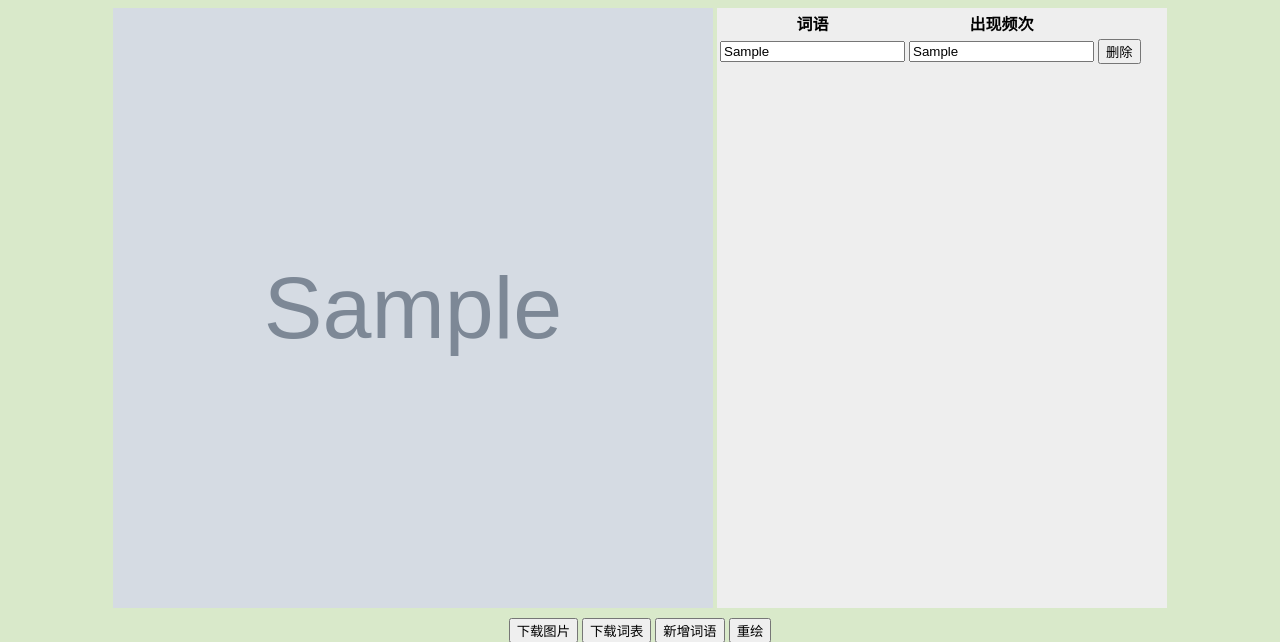
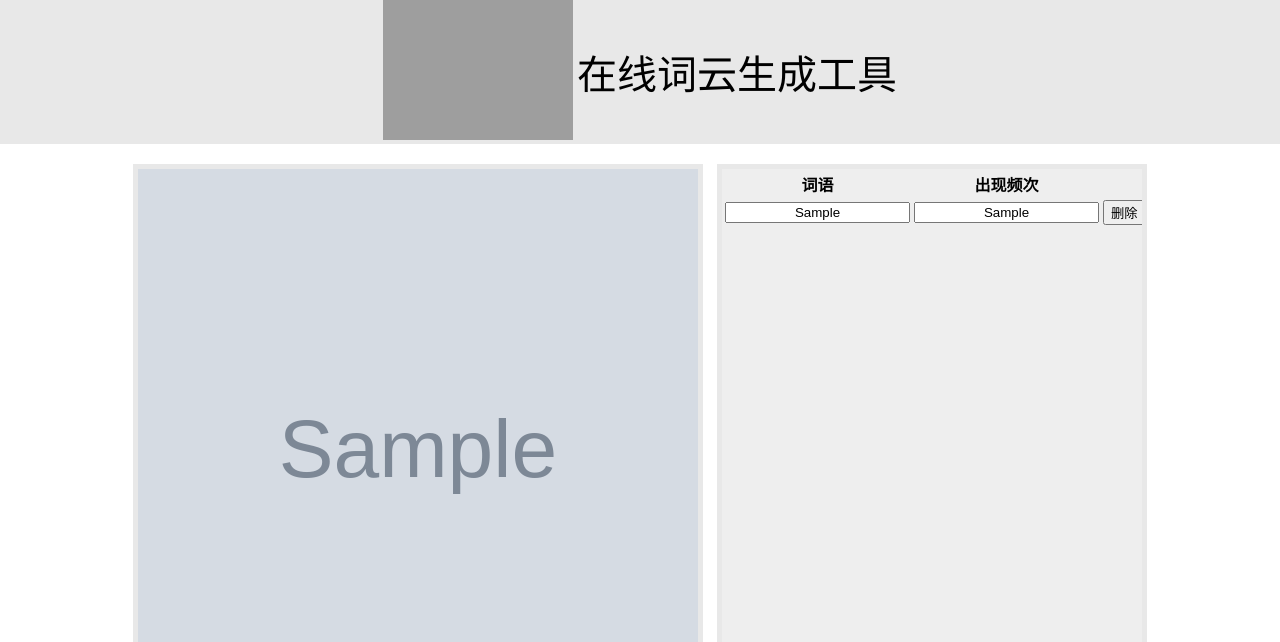
Before and after one commit to moonshine57/Yunsi, a Django app: template wcloud/templates/wcloud/result.html in a window 1280 px wide. Shown: the top 642 px of the page. Run offline with Django 3.2, Linux system fonts and the light colour scheme; the template is opened without the code that fills it: most values are stand-ins (such as "Sample title", 1, 10 or a date in 2020); grey boxes are pictures that could not be loaded.

Commit message:
change style of result page

```diff
--- a/wcloud/templates/wcloud/result.html
+++ b/wcloud/templates/wcloud/result.html
@@ -4,17 +4,38 @@
 <head>
     <meta charset="utf-8">
     <title>酷词云</title>
+    {% load static %}
+    <link rel="icon" href="{% static 'logo.ico' %}" type="image/x-icon"/>
     <style>
         body {
-            background-color: #d9e9ca;
             text-align: center;
+            margin:0px;
         }
 
 	.mylist li {
-		width: 280px;   /*如果显示三列 则width改为70px*/
+		width: 150px;
 		float: left;
         display: block;
     }
+
+    .box{
+    background-color:rgb(232, 232, 232);
+    width: 100%;
+    height: 100%;
+    /* 设置元素两端对齐 */
+    text-align: center;
+    }
+
+            button {
+            background-color: #58aec4;
+            width: 76px;
+            height: 36px;
+            color: #FFFFFF;
+            border-radius: 8px;
+            border: none;
+            cursor: pointer;
+            outline-color: rgb(159, 221, 159);
+        }
 
 
     </style>
@@ -26,19 +47,24 @@
 </head>
 <body>
     {% load static %}
-    <div>
-    <img style="display:inline-block;vertical-align:top;" id='img' src="{% static imgname %}" alt="图片" width="600" height="600">
-    <div style="display:inline-block;vertical-align:top;">
-    <div style="height:600px;width:450px;overflow:auto;background:#EEEEEE;margin: auto;">
-        <table id='Tbl'>
+    <div class='box' >
+        <div style="display:inline-block;vertical-align:middle;">
+            <img draggable="false" src="{% static 'logo3.png' %}" alt="图片" width="190" height="140">
+        </div>
+        <div style="font-size: 40px;display:inline-block;vertical-align:middle;">在线词云生成工具</div>
+</div >
+    <div style="margin-top: 20px">
+    <img  draggable="false" style=" display:inline-block;vertical-align:top;border: 5px rgb(232, 232, 232) solid;" id='img' src="{% static imgname %}" alt="图片" width="560" height="560">
+    <div style="display:inline-block;vertical-align:top;margin-left: 10px;border: 5px rgb(232, 232, 232) solid; text-align: center; height:560px;width:420px;overflow:auto;background:#EEEEEE;">
+        <table id='Tbl' style="margin:auto">
             <tr>
                 <th>词语</th>
                 <th>出现频次</th>
             </tr>
             {% for wf in word_frequency %}
             <tr>
-                <td><input value='{{wf.0}}' /></td>
-                <td><input value='{{wf.1}}' /></td>
+                <td><input style="text-align:center;" value='{{wf.0}}' /></td>
+                <td><input  style="text-align:center;" value='{{wf.1}}' /></td>
                 <td>
                     <input type="button" value="删除" onClick="removeRow(this)" />
                 </td>
@@ -46,52 +72,56 @@
             {% endfor %}
         </table>
         </div>
-
     </div>
+    <div style="margin-top:20px">
+    <button id='downloadPic' onclick="javascript:window.location.href='download/?imgname={{imgname}}'">下载图片</button>
+    <button id='downloadCsv' style="margin-left:15px">下载词表</button>
+    <button onclick="addRow() " style="margin-left:15px" >新增词语</button>
+    <button id="send-word-frequency-to-views" style="margin-left:15px">重绘</button>
     </div>
-    <div style="margin-top:10px">
-    <button id='downloadPic' onclick="javascript:window.location.href='download/?imgname={{imgname}}'">下载图片</button>
-    <button id='downloadCsv'>下载词表</button>
-    <button onclick="addRow()">新增词语</button>
-    <button id="send-word-frequency-to-views">重绘</button>
-    </div>
-    <div>
-    <div style="height:600px;width:600px;overflow:auto;margin:auto;display:inline-block;vertical-align:top">
-	<div class="picker">
-		<select class='image-picker' id='sel'>
-			<option data-img-src="{% static '1s.png' %}" value='1.png'>  Page 1  </option>
-            <option data-img-src="{% static '2s.png' %}" value='2.png'>  Page 2  </option>
-            <option data-img-src="{% static '3s.jpg' %}" value='3.png'>  Page 3  </option>
-            <option data-img-src="{% static '4s.jpg' %}" value='4.png'>  Page 4  </option>
-            <option data-img-src="{% static '5s.jpg' %}" value='5.png'>  Page 5  </option>
-            <option data-img-src="{% static '6s.jpg' %}" value='6.png'>  Page 6  </option>
-            <option data-img-src="{% static '7s.jpg' %}" value='7.png'>  Page 7  </option>
-            <option data-img-src="{% static '8s.jpg' %}" value='8.png'>  Page 8  </option>
-            <option data-img-src="{% static '9s.jpg' %}" value='9.png'>  Page 9  </option>
-            <option data-img-src="{% static '10s.png' %}" value='10.png'>  Page 10  </option>
-            <option data-img-src="{% static '11s.jpg' %}" value='11.png'>  Page 11  </option>
-            <option data-img-src="{% static '12s.jpg' %}" value='12.png'>  Page 12  </option>
-            <option data-img-src="{% static '13s.png' %}" value='13.png'>  Page 10  </option>
-            <option data-img-src="{% static '14s.png' %}" value='14.png'>  Page 11  </option>
-            <option data-img-src="{% static '15s.png' %}" value='15.png'>  Page 12  </option>
-            <option data-img-src="{% static '16s.jpg' %}" value='16.png'>  Page 10  </option>
-            <option data-img-src="{% static '17s.png' %}" value='17.png'>  Page 11  </option>
-            <option data-img-src="{% static '18s.png' %}" value='18.png'>  Page 12  </option>
-            <option data-img-src="{% static '19s.jpg' %}" value='19.png'>  Page 10  </option>
-            <option data-img-src="{% static '20s.jpg' %}" value='20.png'>  Page 11  </option>
-            <option data-img-src="{% static '21s.jpg' %}" value='21.png'>  Page 12  </option>
-            <option data-img-src="{% static '22s.png' %}" value='22.png'>  Page 10  </option>
-            <option data-img-src="{% static '23s.jpg' %}" value='23.png'>  Page 11  </option>
-			<option data-img-src="{% static '24s.png' %}" value='24.png'>  Page 12  </option>
+    <div style="margin-top:20px">
+    <div style="text-align: center; background:#EEEEEE;border: 5px rgb(232, 232, 232) solid;height:500px;width:630px;overflow:auto;display:inline-block;vertical-align:top">
+	<div class="picker" style="text-align: center" >
+        <p style="font-family: 'Microsoft YaHei';font-weight: bold">选择词云形状</p>
+		<select style="visibility: hidden;text-align: center" class='image-picker' id='sel'>
+			<option data-img-src="{% static '1s.png' %}" value='1.png'>  1  </option>
+            <option data-img-src="{% static '2s.png' %}" value='2.png'>  2  </option>
+            <option data-img-src="{% static '3s.jpg' %}" value='3.png'>  3  </option>
+            <option data-img-src="{% static '4s.jpg' %}" value='4.png'>  4  </option>
+            <option data-img-src="{% static '5s.jpg' %}" value='5.png'>  5  </option>
+            <option data-img-src="{% static '6s.jpg' %}" value='6.png'>  6  </option>
+            <option data-img-src="{% static '7s.jpg' %}" value='7.png'>  7  </option>
+            <option data-img-src="{% static '8s.jpg' %}" value='8.png'>  8  </option>
+            <option data-img-src="{% static '9s.jpg' %}" value='9.png'>  9  </option>
+            <option data-img-src="{% static '10s.png' %}" value='10.png'> 10  </option>
+            <option data-img-src="{% static '11s.jpg' %}" value='11.png'> 11  </option>
+            <option data-img-src="{% static '12s.jpg' %}" value='12.png'> 12  </option>
+            <option data-img-src="{% static '13s.png' %}" value='13.png'> 13  </option>
+            <option data-img-src="{% static '14s.png' %}" value='14.png'> 14  </option>
+            <option data-img-src="{% static '15s.png' %}" value='15.png'> 15  </option>
+            <option data-img-src="{% static '16s.jpg' %}" value='16.png'> 16  </option>
+            <option data-img-src="{% static '17s.png' %}" value='17.png'> 17  </option>
+            <option data-img-src="{% static '18s.png' %}" value='18.png'> 18  </option>
+            <option data-img-src="{% static '19s.jpg' %}" value='19.png'> 19  </option>
+            <option data-img-src="{% static '20s.jpg' %}" value='20.png'> 20  </option>
+            <option data-img-src="{% static '21s.jpg' %}" value='21.png'> 21  </option>
+            <option data-img-src="{% static '22s.png' %}" value='22.png'> 22  </option>
+            <option data-img-src="{% static '23s.jpg' %}" value='23.png'> 23  </option>
+			<option data-img-src="{% static '24s.png' %}" value='24.png'> 24  </option>
 		</select>
     </div>
     </div>
-    <div class="mylist" style="height:600px;width:600px;overflow:auto;margin:auto;display:inline-block;vertical-align:top">
-    <ul>
+    <div class="mylist" style="margin-left: 10px;background:#EEEEEE;border: 5px rgb(232, 232, 232) solid;height:500px;width:350px;overflow:auto;display:inline-block;vertical-align:top">
+        <p style="font-family: 'Microsoft YaHei';font-weight: bold">设置词云参数</p>
+    <ul >
        <li><label>文字颜色</label></li>
+
         <li><input id='wordcolor' type="color" value="#00bfff"/></li>
+        <li style="visibility: hidden">xxx</li><li style="visibility: hidden">xxx</li>
        <li><label >背景颜色</label></li>
        <li><input id='bgcolor' type="color" value="#FFFFFF"/></li>
+       <li style="visibility: hidden">xxx</li><li style="visibility: hidden">xxx</li>
+
        <li><label >文字字体</label></li>
        <li>
             <select id='font'>
@@ -124,7 +156,9 @@
     </ul>
     </div>
 </div>
-
+<footer style="background-color:rgb(59, 59, 59);text-align: center;vertical-align: middle;;margin-top: 50px;height:140px">
+        <div style="color: white"><br>© 2020 酷词云 粤ICP备20009619号-1</div>
+        </footer>
     <script type="text/javascript" src="{% static 'jquery.min.js' %}"></script>
     <script type="text/javascript" src="{% static 'jquery.masonry.min.js' %}"></script>
     <script type="text/javascript" src="{% static 'image-picker.min.js' %}"></script>
```
Also changed, not shown: other parts of wcloud/templates/wcloud/result.html (+3 -0 lines).
